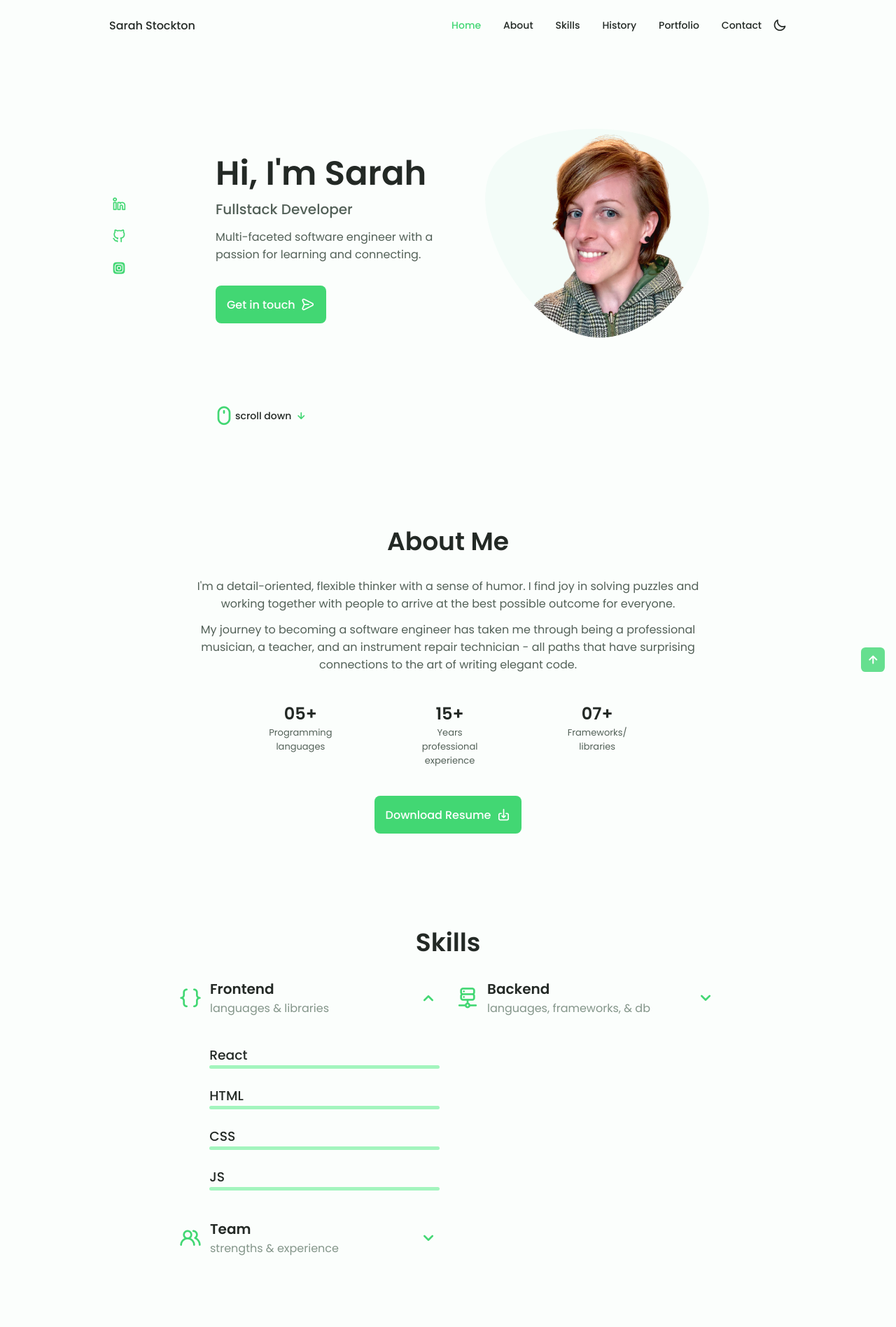
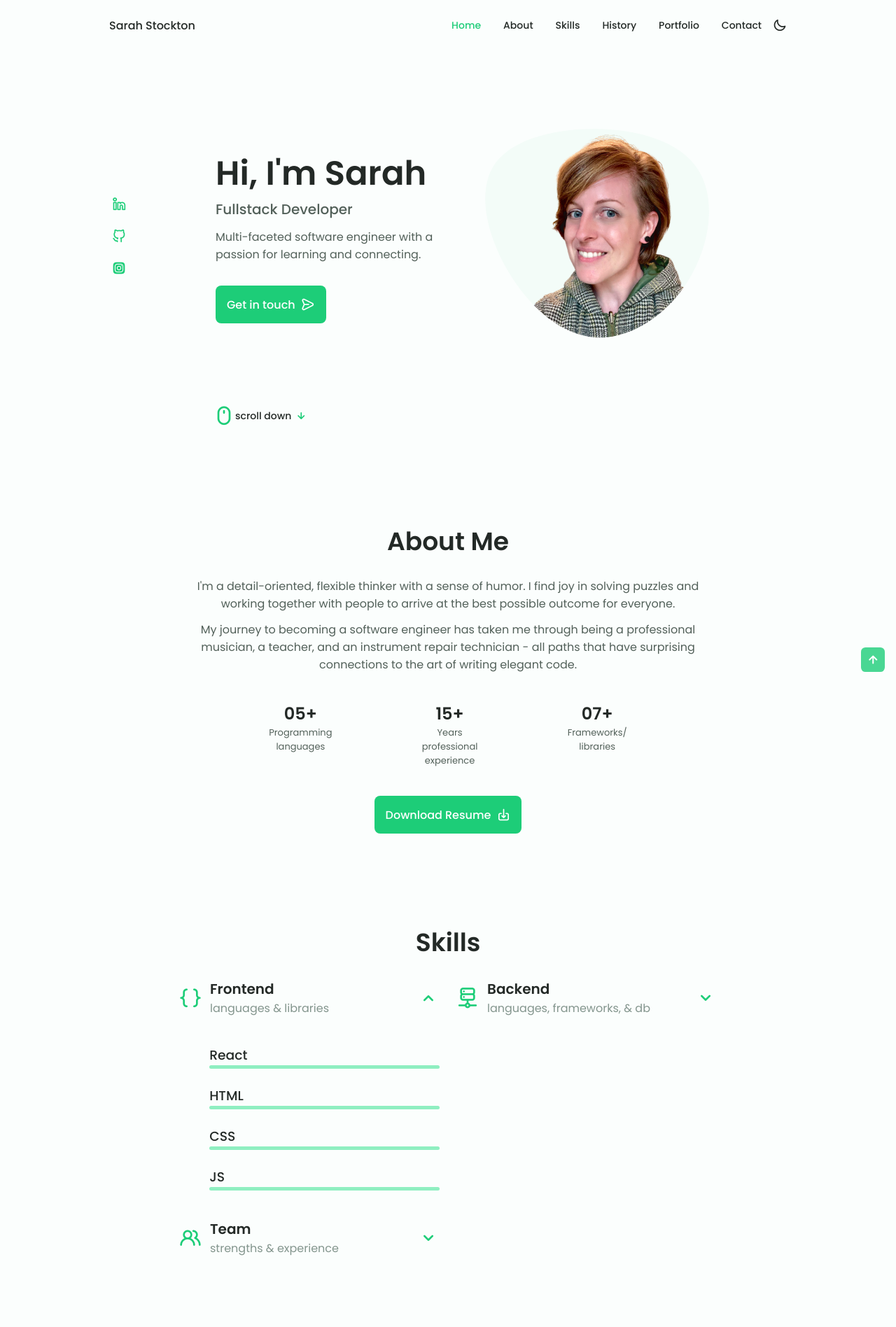
Before and after one commit to stocktons/portfolio-website, a Flask app: page / in a window 1280 px wide. Shown: the top 1896 px of the page at 70% size. Run offline with Flask 2, Linux system fonts and the light colour scheme; some libraries are stand-ins or nearby versions.

Commit message:
update base color

```diff
--- a/static/css/styles.css
+++ b/static/css/styles.css
@@ -7,18 +7,18 @@
 
     /*========== Colors ==========*/
     /* Change favorite color */
-    --hue-color: 140;
+    --hue-color: 151; /* hsl(151,75%,46%) */
 
     /* HSL color mode */
-    --first-color: hsl(var(--hue-color), 65%, 55%);
-    --first-color-second: hsl(var(--hue-color), 55%, 45%);
+    --first-color: hsl(var(--hue-color), 75%, 46%);
+    --first-color-second: hsl(var(--hue-color), 65%, 45%);
     --first-color-alt: hsl(var(--hue-color), 60%, 50%);
-    --first-color-lighter: hsl(var(--hue-color), 80%, 80%);
+    --first-color-lighter: hsl(var(--hue-color), 75%, 75%);
     --first-color-lightest: hsl(var(--hue-color), 88%, 89%);
     --title-color: hsl(var(--hue-color), 8%, 15%);
     --text-color: hsl(var(--hue-color), 8%, 35%);
     --text-color-light: hsl(var(--hue-color), 8%, 55%);
-    --input-color: hsl(var(--hue-color), 70%, 96%);
+    --input-color: hsl(var(--hue-color), 70%, 90%);
     --body-color: hsl(var(--hue-color), 60%, 99%);
     --container-color: white;
     --scroll-bar-color: hsl(var(--hue-color), 12%, 90%);
```
